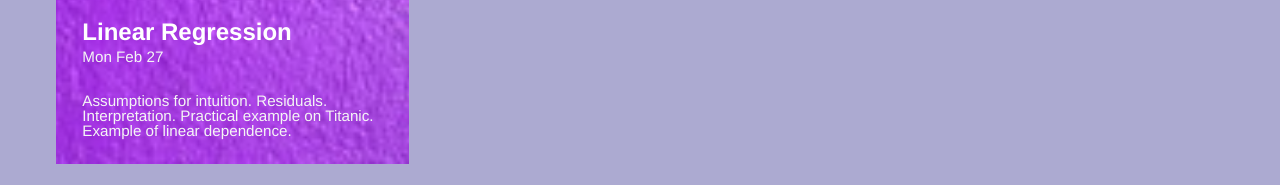
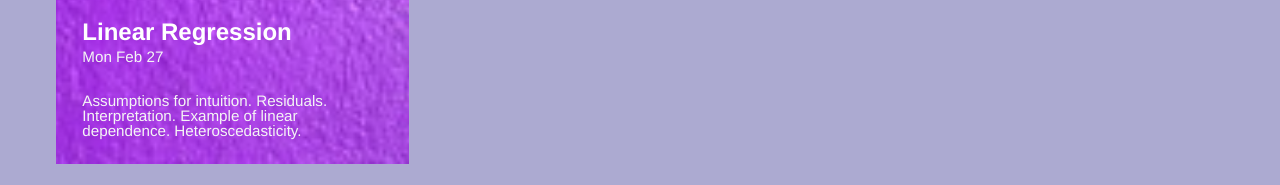
Before and after one commit to kaggledecal/kaggledecal.github.io, a Jekyll site: the page built from index.html, in a window 1280 px wide. Shown: the part 1289-1474 px from the top of the page. Built offline with Jekyll 4.4.1, drawn with Linux system fonts in a browser that asks for light colours.

Commit message:
updated day 6, 7

```diff
--- a/_posts/2015-04-19-day-7.markdown
+++ b/_posts/2015-04-19-day-7.markdown
@@ -1,6 +1,6 @@
 ---
 title:  "Linear Regression"
-subtitle: "Assumptions for intuition. Residuals. Interpretation. Practical example on Titanic. Example of linear dependence."
+subtitle: "Assumptions for intuition. Residuals. Interpretation. Example of linear dependence. Heteroscedasticity."
 author: "Wferr"
 avatar: "img/authors/wferr.png"
 image: "img/7.jpg"
--- a/_posts/2015-04-20-day-6.markdown
+++ b/_posts/2015-04-20-day-6.markdown
@@ -12,7 +12,3 @@ published: true
 [Slides](https://docs.google.com/presentation/d/14asYO4OKfnSrbe0Q7bfSx1XDjRGcYY4VKztSN7NiedI/edit)
 
 Video: TBA
-
-Homework: TBA
-
-Projects: TBA
```
